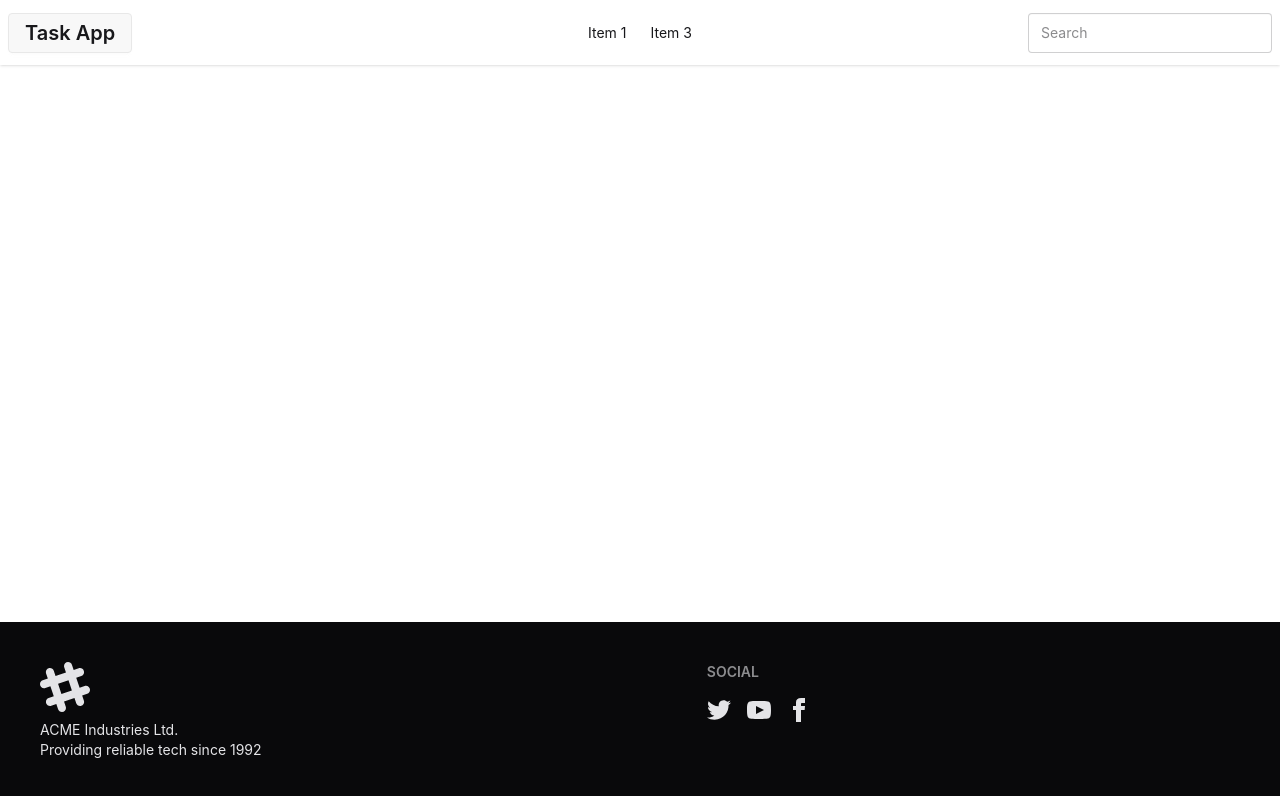
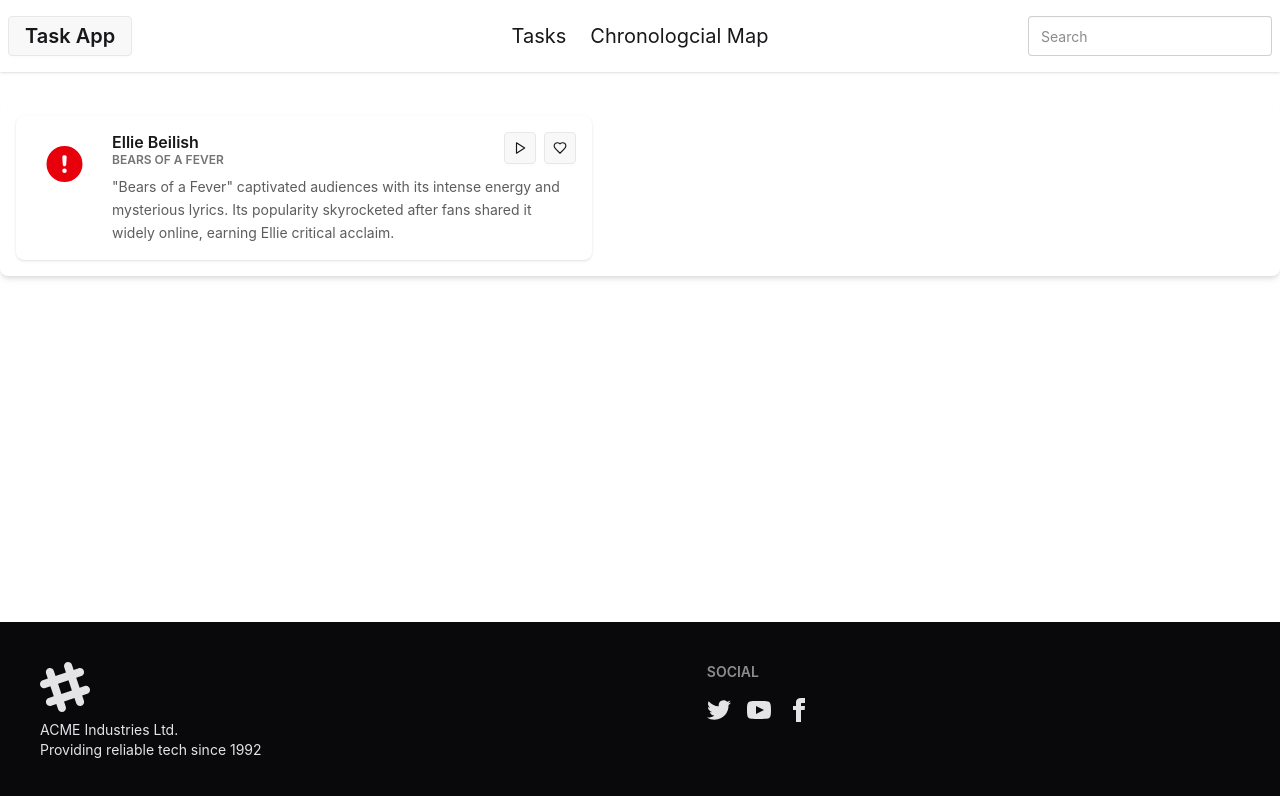
Before and after one commit to vixello/Java-Task-App-Frontend, an Angular app: page /tasks in a window 1280 px wide. Before the commit this address led to /. Shown: the top 796 px of the page. Built offline with nearby package versions, Linux system fonts and the light colour scheme.

Commit message:
Added route to task list

```diff
--- a/src/app/app.html
+++ b/src/app/app.html
@@ -2,10 +2,9 @@
 
   <taskapp-navbar></taskapp-navbar>
 
-  <div class="container mx-auto py-7 grow h-full">
+  <main class="container mx-auto py-7 grow h-full">
     <router-outlet></router-outlet>
-  </div>
-
+  </main>
   <taskapp-footer></taskapp-footer>
 
 </div>
--- a/src/app/app.routes.ts
+++ b/src/app/app.routes.ts
@@ -1,3 +1,8 @@
+// tasks.routes.ts
 import { Routes } from '@angular/router';
+import { TasksList } from './layout/tasks-list/tasks-list';
 
-export const routes: Routes = [];
+export const routes: Routes = [
+  { path: '', redirectTo: 'tasks', pathMatch: 'full'},
+  { path: 'tasks', component: TasksList }
+];
--- a/src/app/app.ts
+++ b/src/app/app.ts
@@ -4,6 +4,8 @@ import { FaConfig, FaIconLibrary, FaIconComponent } from '@fortawesome/angular-f
 import { fontAwesomeIcons } from './shared/font-awesome-icons';
 import { Navbar } from "./layout/navbar/navbar";
 import { Footer } from "./layout/footer/footer";
+import { TaskItem } from "./layout/task-item/task-item";
+import { TasksList } from "./layout/tasks-list/tasks-list";
 
 @Component({
   selector: 'taskapp-root',
--- a/src/app/layout/navbar/navbar.html
+++ b/src/app/layout/navbar/navbar.html
@@ -4,9 +4,9 @@
   </div>
 
   <div class="navbar-center">
-    <ul class="menu menu-horizontal px-1">
-      <li><a>Item 1</a></li>
-      <li><a>Item 3</a></li>
+    <ul class="menu menu-horizontal px-1 text-xl">
+      <li><a>Tasks</a></li>
+      <li><a>Chronologcial Map</a></li>
     </ul>
   </div>
 
--- /dev/null
+++ b/src/app/layout/task-item/task-item.html
@@ -0,0 +1,44 @@
+<!-- Compact card (single item) -->
+<article class="card bg-base-100 shadow-sm w-full max-w-xl rounded-lg overflow-hidden">
+    <div class="flex gap-4 p-4 items-start">
+        <!-- thumbnail -->
+        <div class="w-16 h-16 flex-shrink-0 rounded-md overflow-hidden flex items-center justify-center">
+            <fa-icon [icon]="['fas','exclamation-circle']" class="text-red-600 text-4xl"></fa-icon>
+        </div>
+
+        <!-- content -->
+        <div class="flex-1 min-w-0">
+            <div class="flex items-start justify-between gap-3">
+                <div class="min-w-0">
+                    <h3 class="text-base font-semibold leading-tight truncate">Ellie Beilish</h3>
+                    <div class="text-xs uppercase font-semibold opacity-60 truncate">Bears of a fever</div>
+                </div>
+
+                <!-- actions -->
+                <div class="flex items-center gap-2 ml-3">
+                    <button class="btn btn-ghost btn-square btn-sm p-2" aria-label="Play">
+                        <svg class="w-4 h-4" xmlns="http://www.w3.org/2000/svg" viewBox="0 0 24 24" fill="none"
+                            stroke="currentColor" stroke-width="2" stroke-linecap="round" stroke-linejoin="round">
+                            <path d="M6 3L20 12 6 21 6 3"></path>
+                        </svg>
+                    </button>
+
+                    <button class="btn btn-ghost btn-square btn-sm p-2" aria-label="Like">
+                        <svg class="w-4 h-4" xmlns="http://www.w3.org/2000/svg" viewBox="0 0 24 24" fill="none"
+                            stroke="currentColor" stroke-width="2" stroke-linecap="round" stroke-linejoin="round">
+                            <path
+                                d="M19 14c1.49-1.46 3-3.21 3-5.5A5.5 5.5 0 0 0 16.5 3c-1.76 0-3 .5-4.5 2-1.5-1.5-2.74-2-4.5-2A5.5 5.5 0 0 0 2 8.5c0 2.3 1.5 4.05 3 5.5l7 7Z">
+                            </path>
+                        </svg>
+                    </button>
+                </div>
+            </div>
+
+            <!-- description -->
+            <p class="mt-2 text-sm text-base-content/70 leading-relaxed line-clamp-3">
+                "Bears of a Fever" captivated audiences with its intense energy and mysterious lyrics. Its popularity
+                skyrocketed after fans shared it widely online, earning Ellie critical acclaim.
+            </p>
+        </div>
+    </div>
+</article>
--- /dev/null
+++ b/src/app/layout/tasks-list/tasks-list.html
@@ -0,0 +1,5 @@
+<ul class="list bg-base-100 rounded-box shadow-md">
+      <li class="list-row">
+        <taskapp-task-item></taskapp-task-item>
+      </li>
+</ul>
--- /dev/null
+++ b/src/app/layout/tasks-list/tasks-list.ts
@@ -0,0 +1,10 @@
+import { Component } from '@angular/core';
+import { TaskItem } from "../task-item/task-item";
+
+@Component({
+  selector: 'taskapp-tasks-list',
+  imports: [TaskItem],
+  templateUrl: './tasks-list.html',
+  styleUrl: './tasks-list.scss',
+})
+export class TasksList {}
--- a/src/app/shared/font-awesome-icons.ts
+++ b/src/app/shared/font-awesome-icons.ts
@@ -7,7 +7,15 @@
 
 import { IconDefinition } from '@fortawesome/angular-fontawesome'
 import { faUser } from '@fortawesome/free-solid-svg-icons'
+import { faExclamationTriangle, faExclamationCircle, faBell, faCircle, faCheck } from '@fortawesome/free-solid-svg-icons';
+import { faCircle as farCircle } from '@fortawesome/free-regular-svg-icons';
 
-export const fontAwesomeIcons: IconDefinition[] = [
-    faUser
-]
+export const fontAwesomeIcons = [
+    faUser,
+    faExclamationTriangle,
+    faExclamationCircle,
+    faBell,
+    faCircle,
+    faCheck,
+    farCircle
+];
```
Also changed, not shown: src/app/layout/task-item/task-item.ts (added, +10 -0 lines), src/app/layout/task-item/task-item.scss (added), src/app/layout/tasks-list/tasks-list.scss (added), 2 other files (tests, documents, lock files or other folders).
